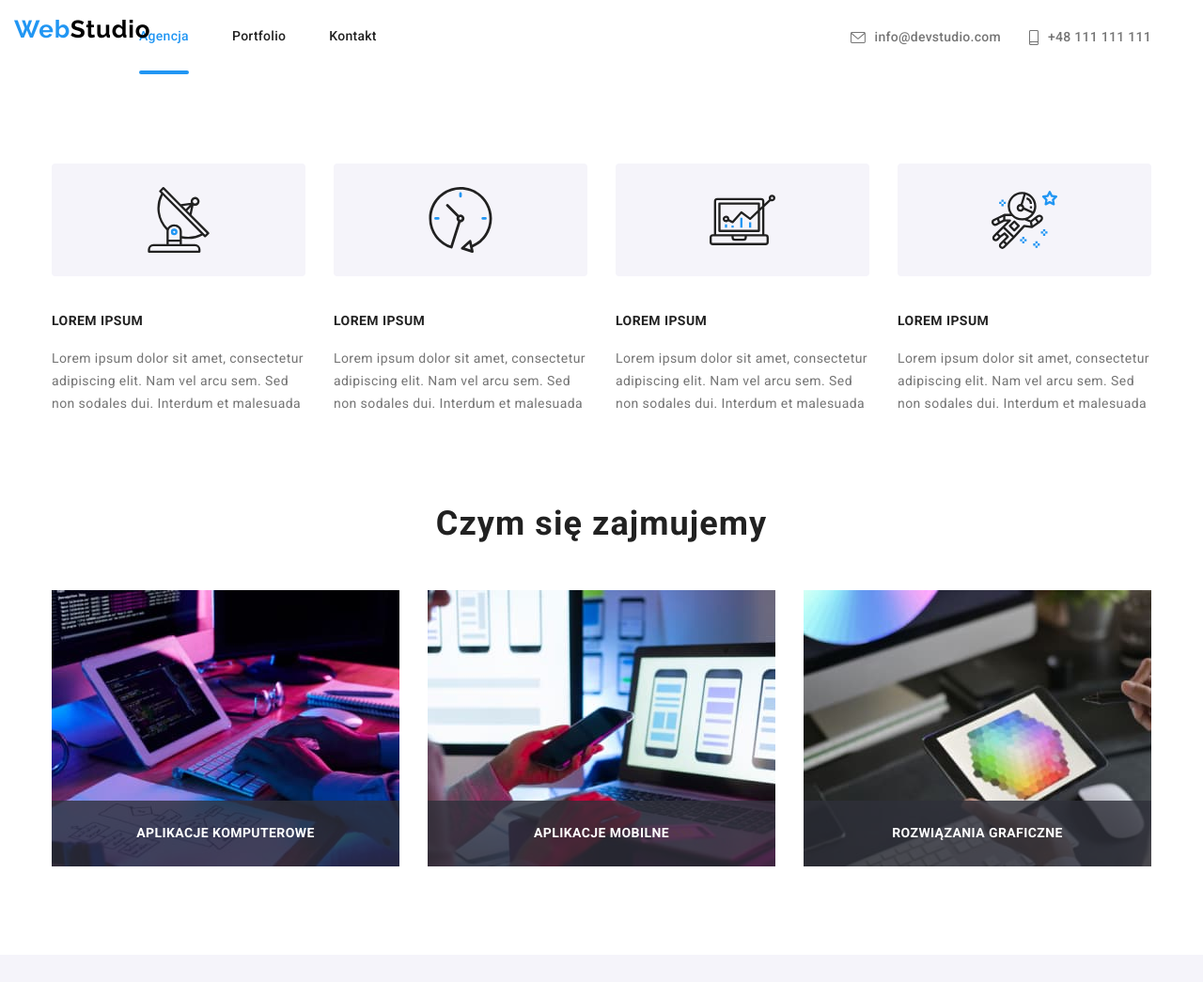
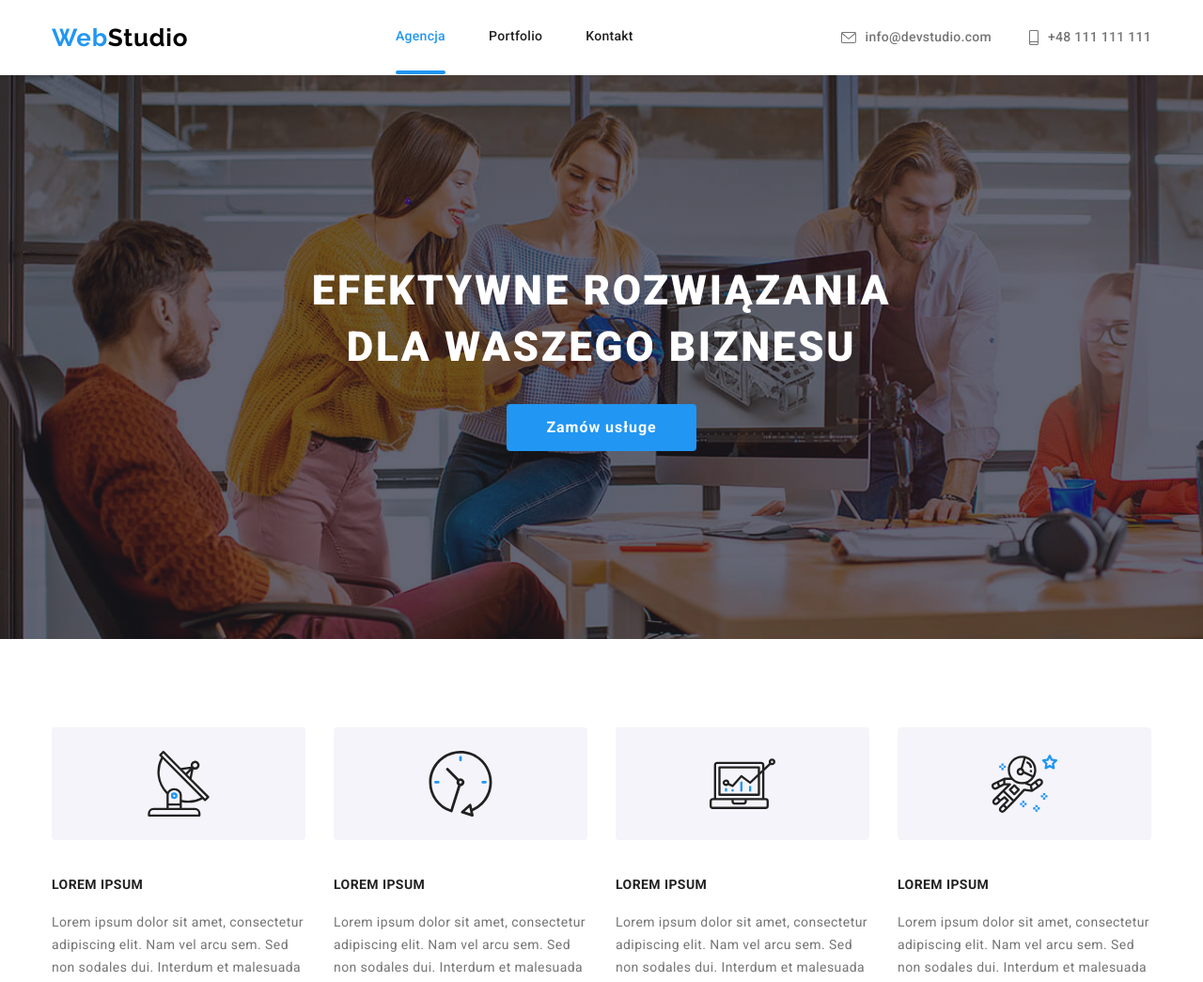
Before and after one commit to AlinaBielska/goit-markup-hw-08, a plain HTML site: page index.html in a window 1280 px wide. Shown: the top 1045 px of the page at 94% size. Drawn offline with nearby package versions, Linux system fonts and the light colour scheme.

Commit message:
header - dopasowany do telefonu, tabletu i komputera

```diff
--- a/index.html
+++ b/index.html
@@ -71,7 +71,6 @@
       </button>
    </div>
 
-
       <nav class="menu">
          <ul class="menu__list">
             <li><a href="./index.html" class="menu__link menu__link--accent">Agencja</a></li>
@@ -99,12 +98,12 @@
     </header>
 
     <main>
-      <!-- <section class="introduction">
+      <section class="introduction">
       <div class="container">
          <h1 class="introduction__text">EFEKTYWNE ROZWIĄZANIA DLA WASZEGO BIZNESU</h1>
          <button type="button" class="introduction__button" data-modal-open>Zamów usługe</button>
       </div>
-      </section> -->
+      </section>
 
       <section>
          <div class="section container">
--- a/sass/components/_contact.scss
+++ b/sass/components/_contact.scss
@@ -3,13 +3,11 @@
 }
 
 @media screen and (min-width: 768px) {
-
-}
-
-@media screen and (min-width: 1200px) {
     .contact {
-        margin-left: auto;
+        display: inline-block;
         display: flex;
+        flex-direction: column;
+        gap: 10px;
         &__icon {
             margin-right: 10px;
             fill: currentColor;
@@ -24,13 +22,18 @@
             text-decoration: none;
             transition: color 250ms cubic-bezier(0.4, 0, 0.2, 1);
             display: flex;
-            display: flex;
             align-items: center;
             &:hover, &:focus {
                 color: var(--brand-color);
             }
         }
     }
+}
+
+@media screen and (min-width: 1200px) {
+    .contact {
+        flex-direction: row;
+    }
     .contact__link--premiere {
         margin-right: 30px;
     }
--- a/sass/components/_header.scss
+++ b/sass/components/_header.scss
@@ -13,14 +13,14 @@
         right: 10px;
         top: 10px;
     }
-    &__svg {
-
-    }
 }
 
 
 @media screen and (min-width: 768px) {
     .header {
+        display: flex;
+        align-items: center;
+        justify-content: space-between;
         &__button {
             display: none;
         }
--- a/sass/components/_logo.scss
+++ b/sass/components/_logo.scss
@@ -21,7 +21,9 @@
 
 @media screen and (min-width: 768px) {
     .logo {
-
+        &--theme-dark {
+            position: static;
+        }
     }
 }
 
--- a/sass/components/_menu.scss
+++ b/sass/components/_menu.scss
@@ -3,17 +3,13 @@
 }
 
 @media screen and (min-width: 768px) {
+    .menu {
         display: inline-block;
-}
-
-@media screen and (min-width: 1200px) {
-    .menu {
-        margin-left: 93px;
         &__list {
             display: flex;
             justify-content: space-between;
             padding: 0;
-            gap: 46px;
+            gap: 60px;
         }
         &__link {
             font-size: 14px;
@@ -29,3 +25,11 @@
         }
 }
 }
+
+@media screen and (min-width: 1200px) {
+    .menu {
+        &__list {
+            gap: 46px;
+        }
+    }
+}
```
Also changed, not shown: css/main.css, css/main.min.css, 2 other files. Lines whose indentation alone changed are shown as unchanged.
